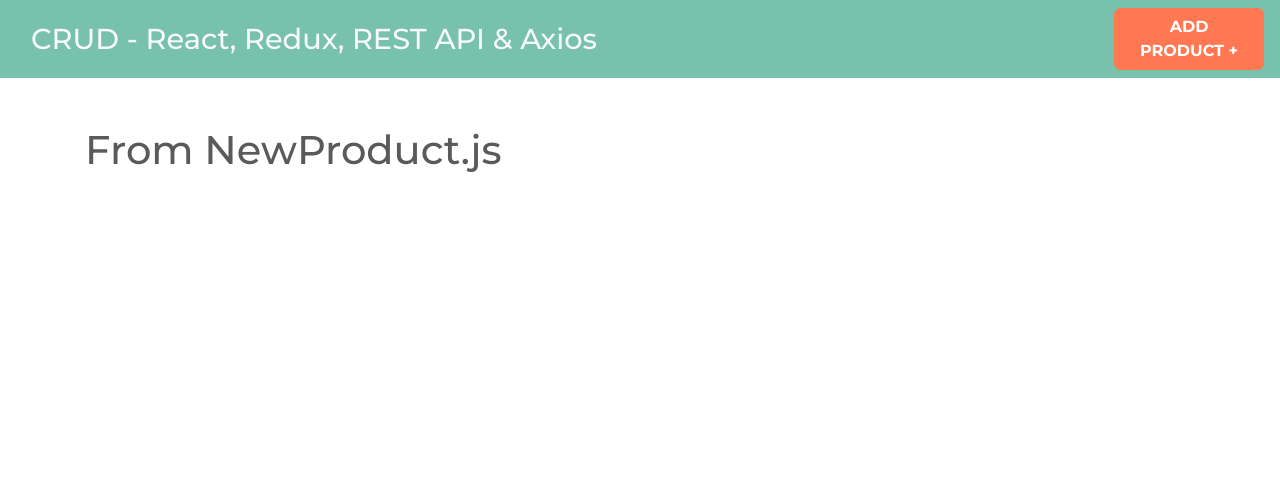
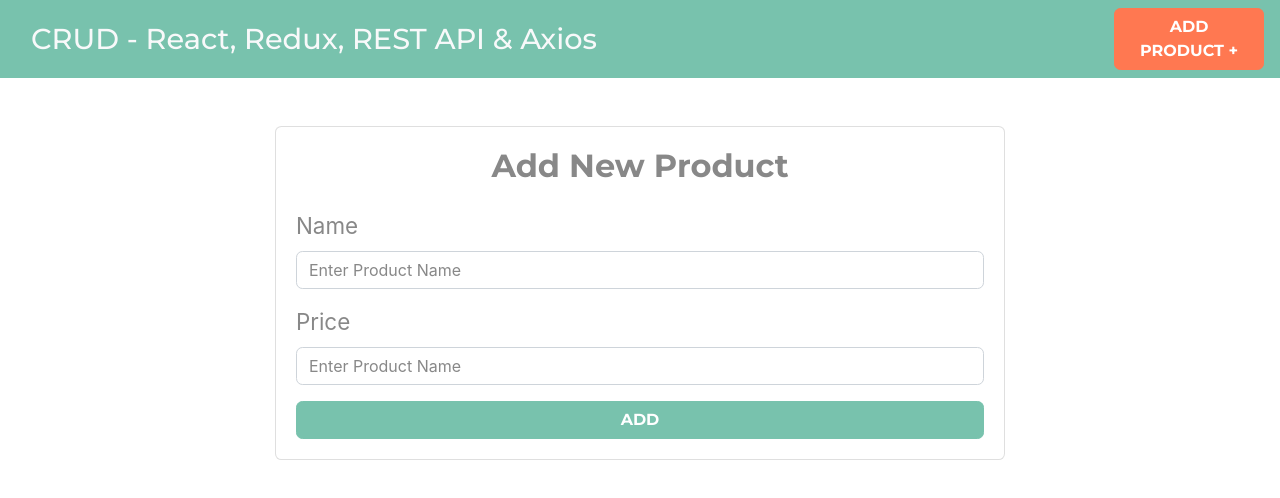
Before and after one commit to jlopezm82/react_redux_crud_products, a React (Create React App) app: page /products/new in a window 1280 px wide. Shown: the top 498 px of the page. Built offline with nearby package versions, Linux system fonts and the light colour scheme.

Commit message:
Add form to NewProduct component

```diff
--- a/src/components/NewProduct.js
+++ b/src/components/NewProduct.js
@@ -2,7 +2,40 @@
 
 const NewProduct = () => {
   return (
-    <h1>From NewProduct.js</h1>
+    <div className="row justify-content-center">
+      <div className="col-md-8">
+        <div className="card">
+          <div className="card-body">
+            <h2 className="text-center mb-4 font-weight-bold">
+              Add New Product
+            </h2>
+            <form>
+              <div className="form-group">
+                <label htmlFor="">Name</label>
+                <input
+                  type="text"
+                  className="form-control"
+                  placeholder="Enter Product Name"
+                  name="name" />
+              </div>
+              <div className="form-group">
+                <label htmlFor="">Price</label>
+                <input
+                  type="number"
+                  className="form-control"
+                  placeholder="Enter Product Name"
+                  name="price" />
+              </div>
+              <button
+                type="submit"
+                className="btn btn-primary font-weight-bold text-uppercase d-block w-100">
+                Add
+              </button>
+            </form>
+          </div>
+        </div>
+      </div>
+    </div>
   );
 }
 
```
